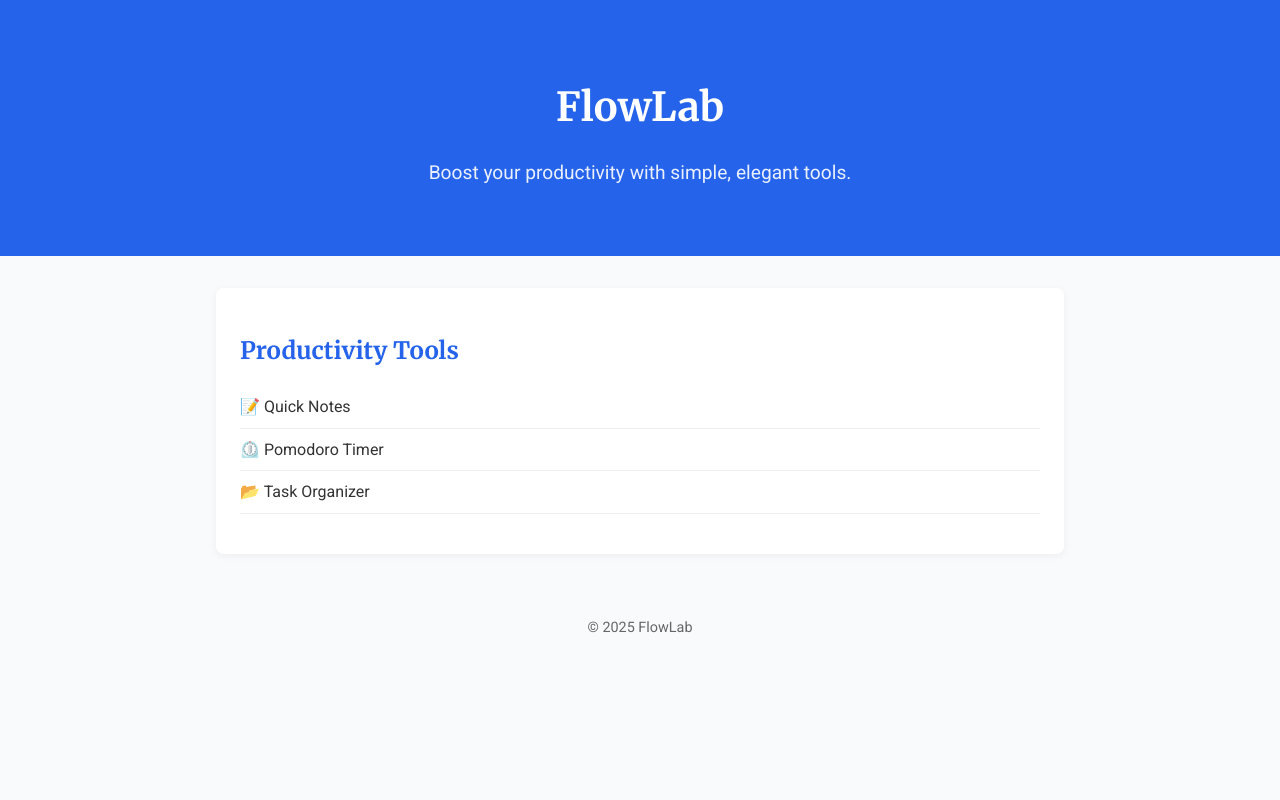
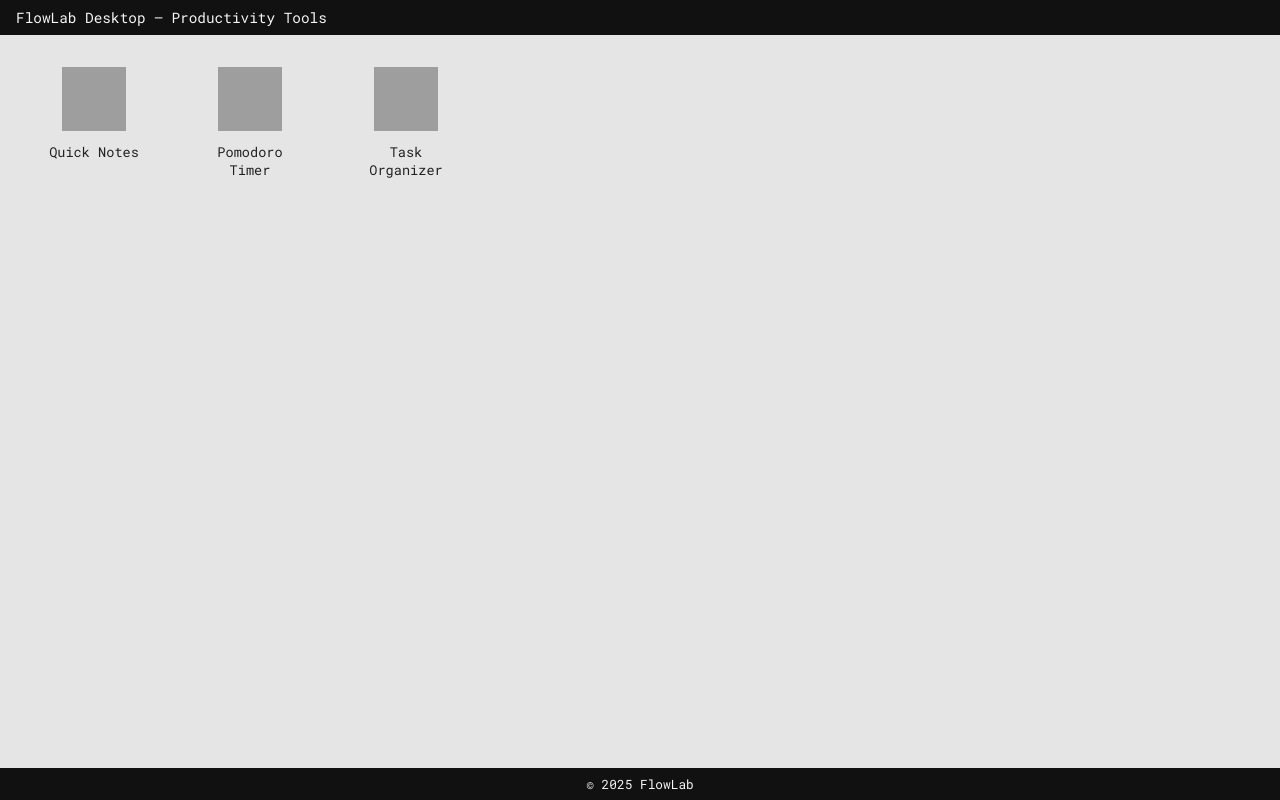
Before and after one commit to DingDing852/flowlab-site, a plain HTML site: page index.html in a window 1280 px wide. Drawn offline with Linux system fonts and the light colour scheme; grey boxes are pictures that could not be loaded.

Commit message:
folder ui

```diff
--- a/index.html
+++ b/index.html
@@ -3,77 +3,86 @@
 <head>
   <meta charset="UTF-8">
   <title>FlowLab</title>
-  <!-- 經典字體：Roboto + Merriweather -->
-  <link href="https://fonts.googleapis.com/css2?family=Merriweather:wght@400;700&family=Roboto:wght@300;400;500&display=swap" rel="stylesheet">
+  <!-- 字體：經典等寬字體 + 現代簡潔字體 -->
+  <link href="https://fonts.googleapis.com/css2?family=Roboto+Mono:wght@400;500&family=Roboto:wght@300;400&display=swap" rel="stylesheet">
   <style>
     body {
-      font-family: 'Roboto', sans-serif;
+      font-family: 'Roboto Mono', monospace;
       margin: 0;
-      background: #f9fafb;
-      color: #333;
-      line-height: 1.6;
+      background: #e5e5e5; /* 淺灰背景，模仿桌布 */
+      color: #111;
+      height: 100vh;
+      display: flex;
+      flex-direction: column;
     }
     header {
-      background: #2563eb;
-      color: white;
-      padding: 3rem 1rem;
+      background: #111;
+      color: #f5f5f5;
+      padding: 0.5rem 1rem;
+      font-size: 0.9rem;
+      text-align: left;
+    }
+    .desktop {
+      flex: 1;
+      display: grid;
+      grid-template-columns: repeat(auto-fill, minmax(120px, 1fr));
+      gap: 2rem;
+      padding: 2rem;
+      justify-items: center;
+      align-items: start;
+    }
+    .icon {
+      width: 100px;
       text-align: center;
+      cursor: pointer;
+      transition: transform 0.2s;
     }
-    header h1 {
-      font-family: 'Merriweather', serif;
-      font-size: 2.5rem;
+    .icon:hover {
+      transform: scale(1.05);
+    }
+    .icon img {
+      width: 64px;
+      height: 64px;
       margin-bottom: 0.5rem;
+      filter: grayscale(100%); /* 黑白圖示 */
     }
-    header p {
-      font-size: 1.2rem;
-      opacity: 0.9;
-    }
-    section {
-      max-width: 800px;
-      margin: 2rem auto;
-      padding: 1.5rem;
-      background: white;
-      border-radius: 8px;
-      box-shadow: 0 2px 8px rgba(0,0,0,0.05);
-    }
-    h2 {
-      font-family: 'Merriweather', serif;
-      color: #2563eb;
-      margin-bottom: 1rem;
-    }
-    ul {
-      list-style: none;
-      padding: 0;
-    }
-    ul li {
-      padding: 0.5rem 0;
-      border-bottom: 1px solid #eee;
+    .icon span {
+      display: block;
+      font-size: 0.85rem;
+      color: #222;
+      word-wrap: break-word;
     }
     footer {
+      background: #111;
+      color: #f5f5f5;
       text-align: center;
-      padding: 1rem;
-      font-size: 0.9rem;
-      color: #666;
+      padding: 0.5rem;
+      font-size: 0.8rem;
     }
   </style>
 </head>
 <body>
   <header>
-    <h1>FlowLab</h1>
-    <p>Boost your productivity with simple, elegant tools.</p>
+    FlowLab Desktop — Productivity Tools
   </header>
 
-  <section>
-    <h2>Productivity Tools</h2>
-    <ul>
-      <li>📝 Quick Notes</li>
-      <li>⏲️ Pomodoro Timer</li>
-      <li>📂 Task Organizer</li>
-    </ul>
-  </section>
+  <div class="desktop">
+    <div class="icon">
+      <img src="https://img.icons8.com/ios-filled/100/000000/note.png" alt="Notes">
+      <span>Quick Notes</span>
+    </div>
+    <div class="icon">
+      <img src="https://img.icons8.com/ios-filled/100/000000/timer.png" alt="Timer">
+      <span>Pomodoro Timer</span>
+    </div>
+    <div class="icon">
+      <img src="https://img.icons8.com/ios-filled/100/000000/folder-invoices.png" alt="Tasks">
+      <span>Task Organizer</span>
+    </div>
+  </div>
 
   <footer>
-    <p>© 2025 FlowLab</p>
+    © 2025 FlowLab
   </footer>
 </body>
 </html>
```
